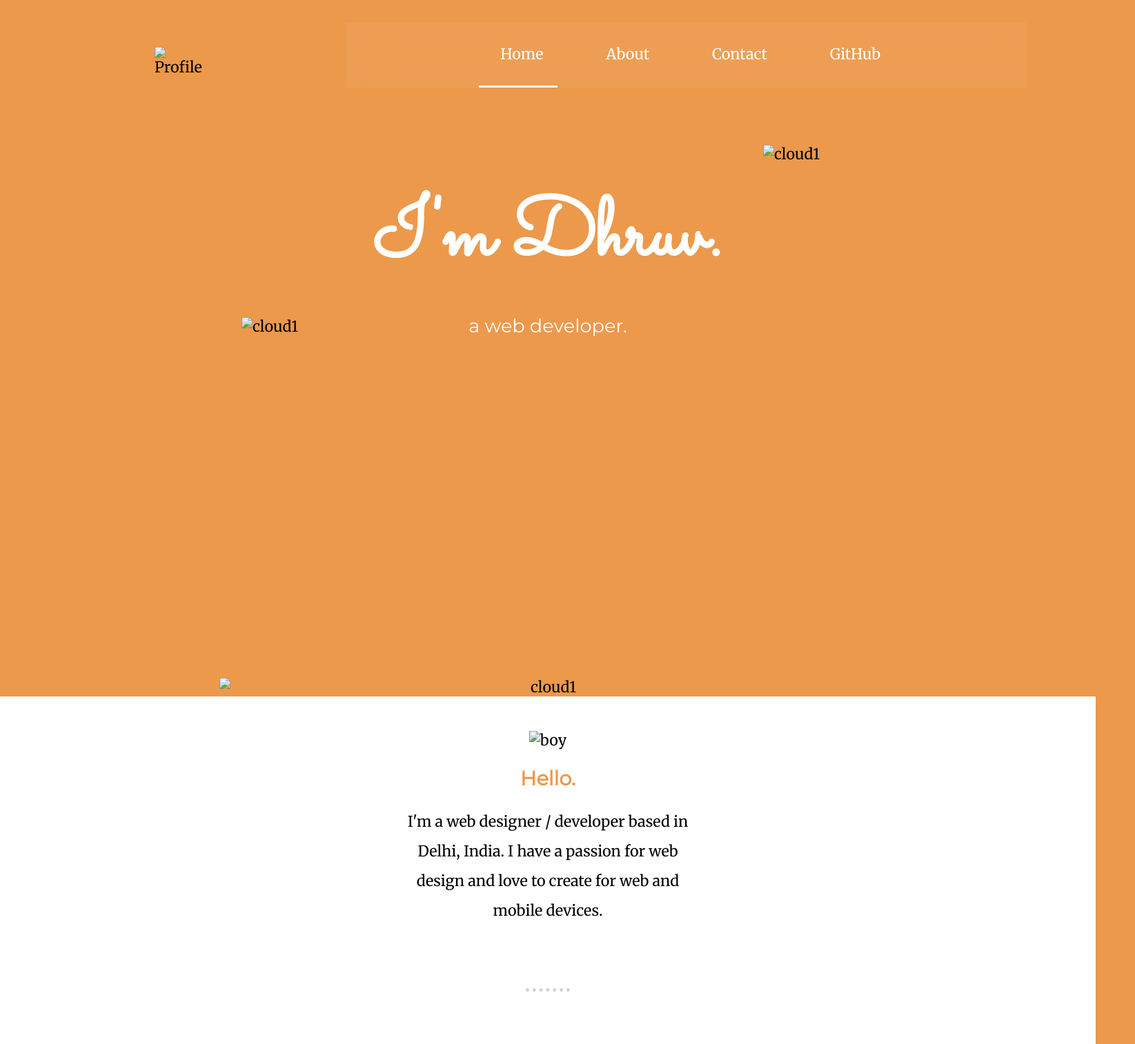
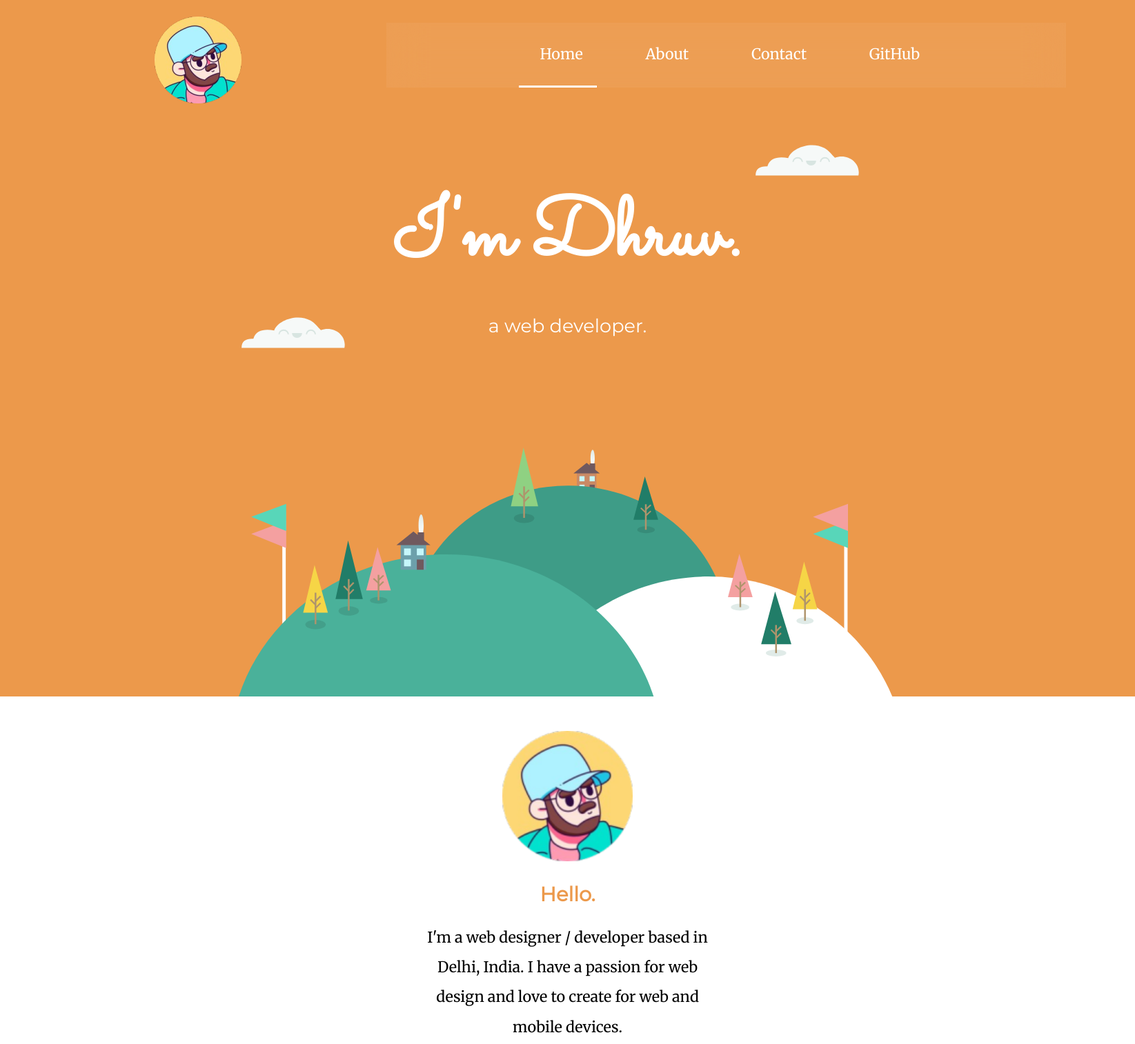
Before and after one commit to DhruvAansh/Portfolio, a plain HTML site: page index.html in a window 1280 px wide. Shown: the top 1514 px of the page at 69% size, 1645 px wide, since content can reach past the window. Drawn offline with Linux system fonts and the light colour scheme; files that its build step writes are made by us from their sources.

Commit message:
Update index.html

```diff
--- a/index.html
+++ b/index.html
@@ -3,7 +3,7 @@
   <head>
     <meta charset="utf-8">
     <title>My Portfolio</title>
-    <link rel="stylesheet" href="CSS/styles.css">
+    <link rel="stylesheet" href="styles.css">
     <link rel="icon" href="favicon.ico">
     <link rel="preconnect" href="https://fonts.googleapis.com">
 <link rel="preconnect" href="https://fonts.gstatic.com" crossorigin>
@@ -15,7 +15,7 @@
     <!-- navbar -->
     <header class="primary-header flex">
     <div>
-      <img src="images/boy.png" alt="Profile" class="logo">
+      <img src="boy.png" alt="Profile" class="logo">
     </div>
     <button class="mobile-nav-toggle" aria-controls="primary-navigation"><span class="sr-only" aria-expanded="false">Menu</span></button>
     <nav>
@@ -30,16 +30,16 @@
 
 
     <div id="Home" class="top-container">
-      <img class="top-cloud"src="images/cloud.svg" alt="cloud1">
+      <img class="top-cloud"src="cloud.svg" alt="cloud1">
       <h1>I'm Dhruv.</h1>
       <h2 class="subtitle">a web developer.</h2>
-    <img class="bottom-cloud"src="images/cloud.svg" alt="cloud1">
-    <img class="mountain"src="images/land.svg" alt="cloud1">
+    <img class="bottom-cloud"src="cloud.svg" alt="cloud1">
+    <img class="mountain"src="land.svg" alt="cloud1">
 
     </div>
     <div class="middle-container">
       <div id="About" class="profile">
-        <img class="boy1" src="images/boy.png" alt="boy">
+        <img class="boy1" src="boy.png" alt="boy">
         <h2 class="hi">Hello.</h2>
         <p class="para">I'm a web designer / developer based in Delhi, India. I have a passion for web design and love to create for web and mobile devices.</p>
       </div>
@@ -47,12 +47,12 @@
       <div class="skills">
         <h2>What I can do.</h2>
         <div class="skill-row">
-          <img class="boy2" src="images/web.gif" alt="boy">
+          <img class="boy2" src="web.gif" alt="boy">
           <h3>Design what you want.</h3>
           <p class="description1">I like to keep it simple. My goals are to focus on typography, content and conveying the message that you want to send.</p>
         </div>
         <div class="skill-row">
-          <img class="boy3" src="images/mobdev.gif" alt="boy">
+          <img class="boy3" src="mobdev.gif" alt="boy">
           <h3>Develop what you need.</h3>
           <p class="description2">I'm a developer, so I know how to create your website to run across devices using the latest technologies available.</p>
         </div>
```
